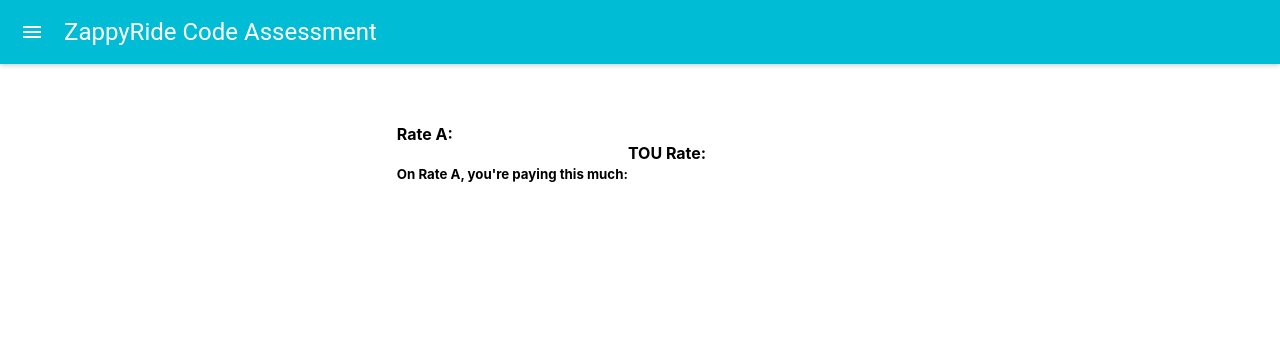
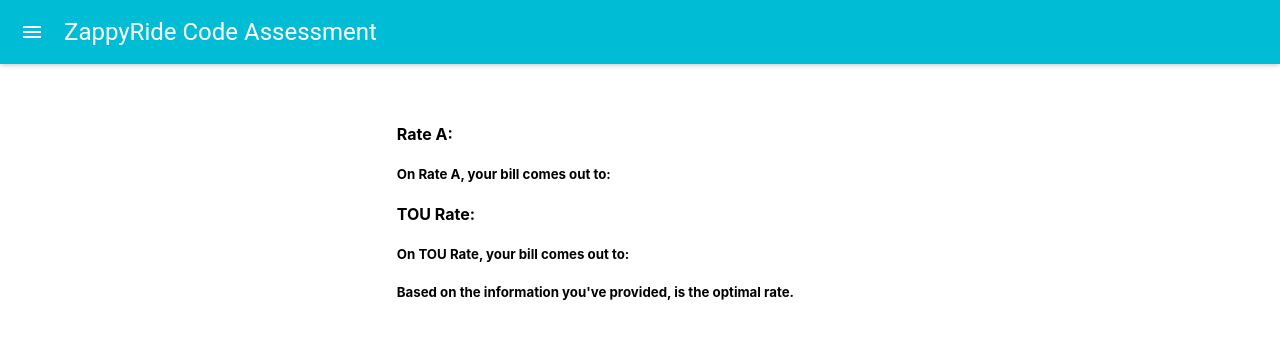
Before and after one commit to aimee-liang/zappyride-code-assessment, a React (Create React App) app: page / in a window 1280 px wide. Both pictures are taken after typing "10:30", "10:30" into the empty fields and a click on the button "SUBMIT". Shown: the top 338 px of the page. Built offline with nearby package versions, Linux system fonts and the light colour scheme.

Commit message:
Working on showOptimalRate()

```diff
--- a/src/Components/LoadPage.jsx
+++ b/src/Components/LoadPage.jsx
@@ -5,7 +5,6 @@
     margin: auto;
     align-items: center;
     width: 38vw;
-    display: flex;
 `
 
 const RateWrapper = styled.div`
@@ -14,16 +13,30 @@
 `
 
 export default function LoadPage(props){
+
+    const showOptimalRate = () => {
+        let rateA = props.rateAData
+        let rateB = props.touRateData
+        if (rateA < rateB) return 'Rate A'
+        if (rateA > rateB) return 'TOU Rate'
+    }
+
     return (
         <LoadPageWrapper>
             <RateWrapper>
                 <h4>Rate A:</h4>
-                <h5>On Rate A, you're paying this much: </h5>
-                <span>{props.rateAData}</span>
+                <h5>On Rate A, your bill comes out to: </h5>
+                <h2>{props.rateAData}</h2>
             </RateWrapper>
 
             <RateWrapper>
                 <h4>TOU Rate:</h4>
+                <h5>On TOU Rate, your bill comes out to: </h5>
+                <span>{props.touRateData}</span>
+            </RateWrapper>
+
+            <RateWrapper>
+                <h5>Based on the information you've provided, {showOptimalRate} is the optimal rate.</h5>
             </RateWrapper>
         </LoadPageWrapper>
     )
```
